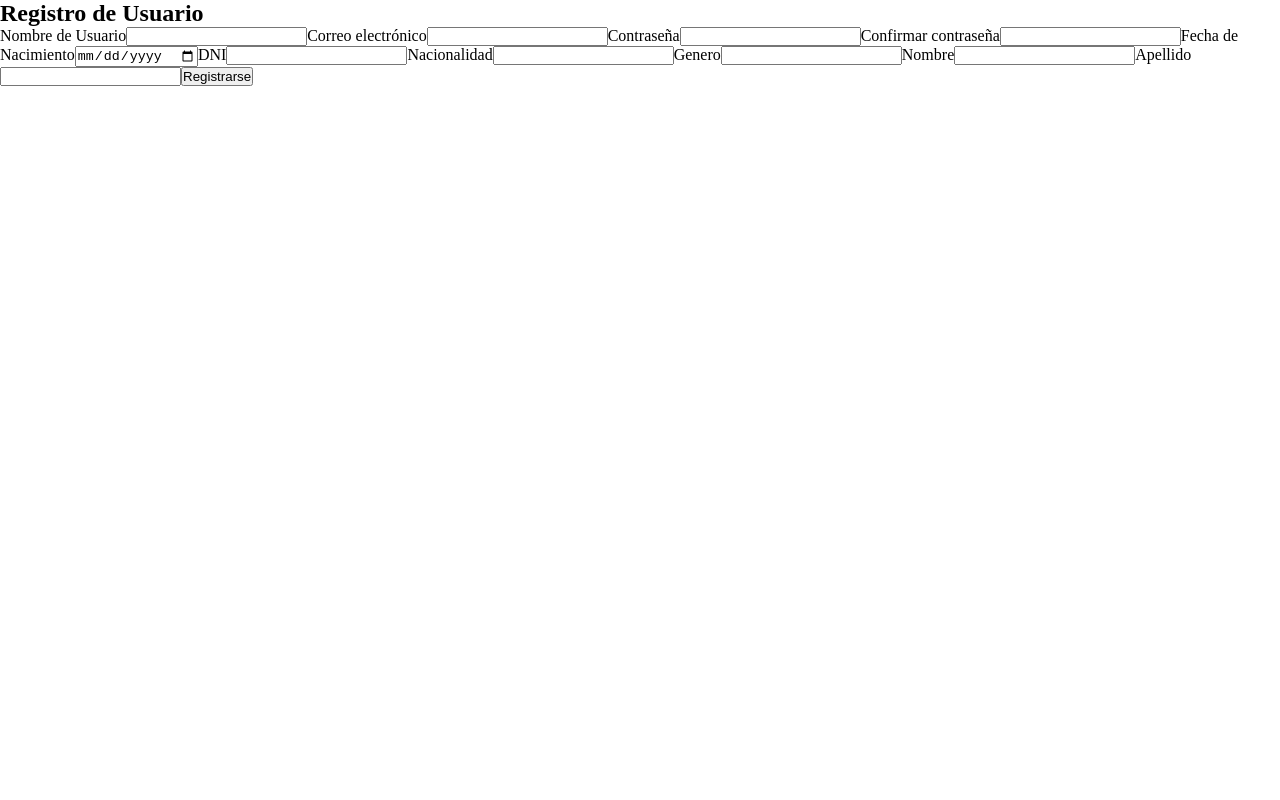
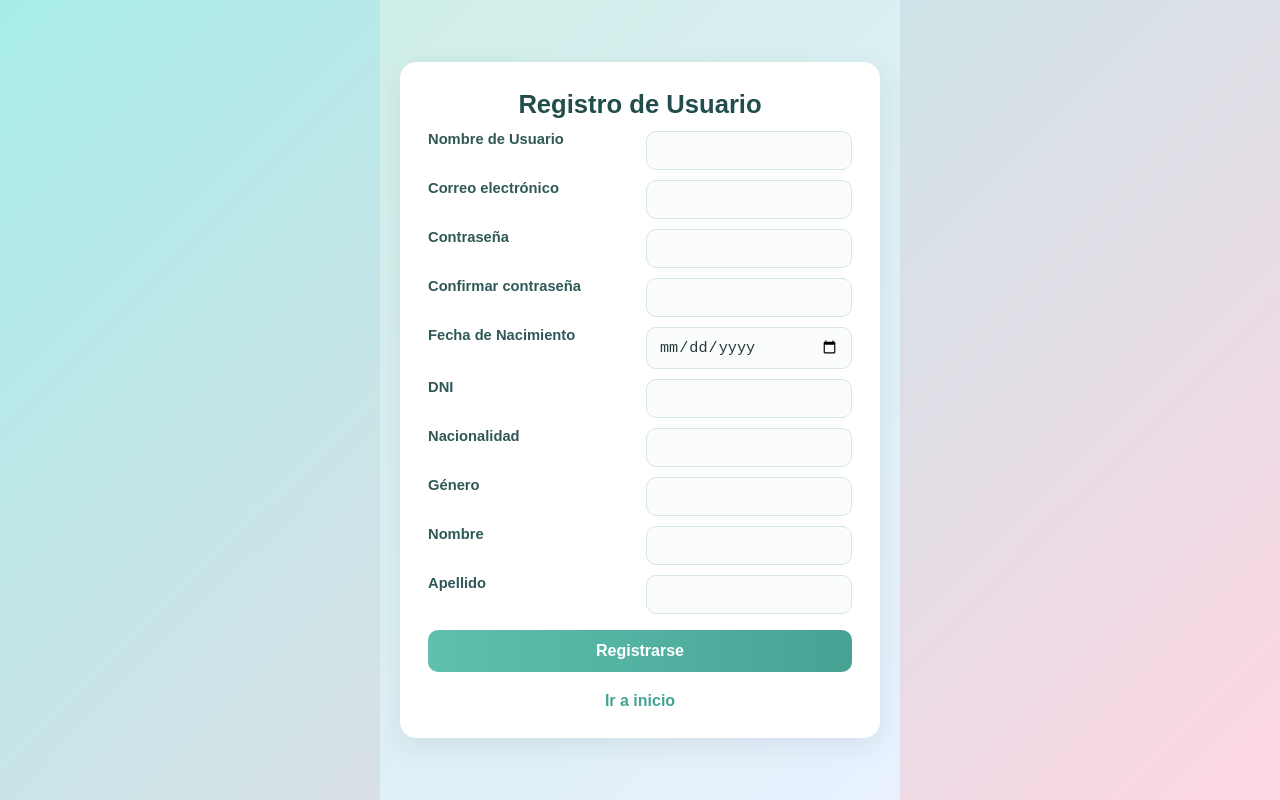
Before and after one commit to ArianaSolis05/proyecto_final_auramind, a React (Vite) app in the folder FE/auramind_fe/: page /crear-usuario in a window 1280 px wide. Built offline with nearby package versions, Linux system fonts and the light colour scheme.

Commit message:
estilo-registro

```diff
--- a/FE/auramind_fe/src/Estilos/Login.css
+++ b/FE/auramind_fe/src/Estilos/Login.css
@@ -1,97 +1,118 @@
-*{
-    margin: 0;
-    padding: 0;
-    box-sizing: border-box;
+/* Fondo general: tono relajante y degradado */
+body {
+  margin: 0;
+  font-family: "Poppins", sans-serif;
+  background: linear-gradient(135deg, #a8edea, #fed6e3);
+  display: flex;
+  justify-content: center;
+  align-items: center;
+  height: 100vh;
 }
-/* Fondo centrado */
+
+/* Contenedor principal */
 .login-container {
   display: flex;
   justify-content: center;
   align-items: center;
-  height: 100vh;
-  background: linear-gradient(135deg, #74ebd5, #9face6);
-  font-family: Arial, sans-serif;
 }
 
-/* Tarjeta del formulario */
+/* Tarjeta principal del login */
 .login-card {
-  background: #fff;
-  padding: 40px;
+  background: #ffffff;
+  padding: 2.5rem;
   border-radius: 20px;
-  box-shadow: 0 4px 15px rgba(0, 0, 0, 0.1);
-  width: 320px;
+  box-shadow: 0 8px 25px rgba(0, 0, 0, 0.1);
+  width: 350px;
   text-align: center;
+  transition: all 0.3s ease;
 }
 
-/* Títulos y subtítulo */
+.login-card:hover {
+  transform: translateY(-4px);
+  box-shadow: 0 10px 30px rgba(0, 0, 0, 0.15);
+}
+
+/* Títulos */
 .login-title {
-  margin-bottom: 10px;
-  color: #333;
+  font-size: 1.8rem;
+  color: #2e4a4e;
+  margin-bottom: 0.3rem;
 }
 
 .login-sub {
-  margin-bottom: 25px;
-  color: #666;
+  font-size: 0.95rem;
+  color: #6a7b7e;
+  margin-bottom: 1.5rem;
 }
 
-/* Filas de entrada */
+/* Entradas */
 .input-row {
-  margin-bottom: 20px;
+  margin-bottom: 1.2rem;
   text-align: left;
 }
 
 .input-label {
-  display: block;
-  color: #555;
-  font-size: 14px;
-  margin-bottom: 5px;
+  display: flex;
+  flex-direction: column;
+  font-size: 0.9rem;
+  color: #2e4a4e;
 }
 
-/* Campos de texto */
 .input-field {
-  width: 100%;
-  padding: 10px;
-  border: 1px solid #ccc;
+  margin-top: 0.4rem;
+  padding: 0.8rem;
+  border: 1px solid #cfd8dc;
   border-radius: 10px;
-  font-size: 14px;
-  outline: none;
-  transition: all 0.3s;
+  font-size: 0.95rem;
+  transition: border 0.3s ease, box-shadow 0.3s ease;
 }
 
 .input-field:focus {
-  border-color: #74ebd5;
+  outline: none;
+  border-color: #7ac9a5;
+  box-shadow: 0 0 6px rgba(122, 201, 165, 0.4);
 }
 
 /* Botón */
 .login-btn {
+  background-color: #7ac9a5;
+  color: white;
+  font-weight: 600;
+  border: none;
+  border-radius: 10px;
+  padding: 0.8rem;
   width: 100%;
-  background: linear-gradient(135deg, #74ebd5, #9face6);
-  border: none;
-  color: white;
-  font-weight: bold;
-  padding: 10px;
-  border-radius: 10px;
   cursor: pointer;
-  transition: opacity 0.3s;
+  transition: background-color 0.3s ease, transform 0.2s ease;
 }
 
 .login-btn:hover {
-  opacity: 0.9;
+  background-color: #5bb98e;
+  transform: translateY(-2px);
 }
 
-/* Pie del formulario */
+/* Pie del login */
 .login-foot {
-  margin-top: 20px;
-  color: #555;
-  font-size: 14px;
+  margin-top: 1.3rem;
+  font-size: 0.9rem;
+  color: #546e7a;
 }
 
 .login-link {
-  color: #74ebd5;
+  color: #5bb98e;
   text-decoration: none;
-  font-weight: bold;
+  font-weight: 600;
+  transition: color 0.3s ease;
 }
 
 .login-link:hover {
+  color: #3e8c6f;
   text-decoration: underline;
 }
+
+/* Mensaje flotante */
+p[mensaje] {
+  color: #fff;
+  font-weight: 500;
+  margin-top: 1rem;
+}
--- /dev/null
+++ b/FE/auramind_fe/src/Estilos/Registro.css
@@ -0,0 +1,166 @@
+/* Registro.css - reemplaza el anterior */
+
+/* Reset y caja */
+*,
+*::before,
+*::after {
+  box-sizing: border-box;
+}
+
+html, body, #root {
+  height: 100%;
+  margin: 0;
+  font-family: "Poppins", sans-serif;
+}
+
+/* Fondo y centrado principal */
+.register-wrapper {
+  min-height: 100vh;
+  display: flex;
+  align-items: center;
+  justify-content: center;
+  background: linear-gradient(135deg, #cfeee8 0%, #e9f1ff 100%);
+  padding: 20px; /* espacio para evitar recorte en móviles */
+}
+
+/* Tarjeta */
+.register-container {
+  width: 100%;
+  max-width: 480px;
+  background: #ffffff;
+  border-radius: 16px;
+  box-shadow: 0 8px 28px rgba(15, 40, 40, 0.08);
+  padding: 28px;
+  transition: transform 0.18s ease, box-shadow 0.18s ease;
+}
+
+/* Levanta ligeramente en hover (útil en desktop) */
+.register-container:hover {
+  transform: translateY(-4px);
+  box-shadow: 0 12px 36px rgba(15, 40, 40, 0.10);
+}
+
+/* Título */
+.register-title {
+  margin: 0 0 12px 0;
+  font-size: 1.6rem;
+  color: #214d4a;
+  text-align: center;
+  font-weight: 700;
+}
+
+/* Formulario: columnas y espaciado */
+.register-form {
+  display: grid;
+  grid-template-columns: 1fr 1fr;
+  grid-column-gap: 12px;
+  grid-row-gap: 10px;
+  margin-top: 6px;
+}
+
+/* Para etiquetas que deben ocupar toda la fila, aplicaremos una clase visual
+   pero como no quieres modificar el HTML, usaremos selectores para inputs date, etc. */
+.register-form > .register-label,
+.register-form > .register-input,
+.register-form > .register-btn,
+.register-form > .register-link {
+  /* por defecto cada elemento ocupa 1 columna */
+}
+
+/* Hacemos que los label precedan a su input visualmente:
+   agrupamos label + input ocupando la misma columna usando display:block en label */
+.register-form label.register-label {
+  display: block;
+  font-size: 0.92rem;
+  color: #2f5856;
+  font-weight: 600;
+  margin-bottom: 6px;
+}
+
+/* Inputs: ocupan el ancho de su columna */
+.register-input {
+  width: 100%;
+  padding: 10px 12px;
+  border-radius: 10px;
+  border: 1px solid #d6e6e3;
+  background: #fbfdfc;
+  font-size: 0.95rem;
+  color: #213c3b;
+  transition: box-shadow 0.18s ease, border-color 0.18s ease;
+}
+
+/* Focus */
+.register-input:focus {
+  outline: none;
+  border-color: #59b9a9;
+  box-shadow: 0 6px 18px rgba(89, 185, 169, 0.12);
+}
+
+/* Hacer que ciertos campos (fecha, DNI, etc.) ocupen 2 columnas para mejor layout.
+   Seleccionamos por tipo de input para no tocar HTML. */
+.register-form input[type="date"],
+.register-form input[type="text"]:nth-of-type(5),
+.register-form input[type="email"],
+.register-form input[type="password"] {
+  /* nothing here — kept for clarity */
+}
+
+/* Forzamos que los últimos inputs (Nombre, Apellido) ocupen 1 columna cada uno,
+   pero el botón y el link ocuparán 2 columnas (fila completa). */
+.register-form .register-btn {
+  grid-column: 1 / -1; /* ocupa toda la fila */
+  padding: 12px;
+  border-radius: 10px;
+  border: none;
+  background: linear-gradient(90deg, #5fc0ad 0%, #46a394 100%);
+  color: #fff;
+  font-weight: 700;
+  cursor: pointer;
+  font-size: 1rem;
+  margin-top: 6px;
+  transition: transform 0.12s ease, filter 0.12s ease;
+}
+
+.register-form .register-btn:hover {
+  transform: translateY(-2px);
+  filter: brightness(0.98);
+}
+
+/* Link de ir a inicio también ocupa toda la fila */
+.register-form .register-link {
+  grid-column: 1 / -1;
+  display: inline-block;
+  margin-top: 10px;
+  text-align: center;
+  color: #46a394;
+  text-decoration: none;
+  font-weight: 600;
+}
+
+/* Mensaje debajo de la tarjeta */
+.register-message {
+  margin-top: 12px;
+  text-align: center;
+  color: #ffffff;
+  font-weight: 600;
+}
+
+/* Media queries: en pantallas pequeñas apilamos todo en 1 columna y reducimos padding */
+@media (max-width: 600px) {
+  .register-container {
+    max-width: 420px;
+    padding: 20px;
+  }
+
+  .register-form {
+    grid-template-columns: 1fr; /* una columna */
+  }
+
+  .register-form .register-btn {
+    padding: 11px;
+  }
+
+  .register-title {
+    font-size: 1.4rem;
+  }
+}
--- a/FE/auramind_fe/src/components/Login.jsx
+++ b/FE/auramind_fe/src/components/Login.jsx
@@ -1,53 +1,91 @@
-import React from 'react'
-import "../Estilos/Login.css"
+import { useState, useEffect } from "react";
+import { postDatos } from "../services/fetch.js";
+import { useNavigate, Link } from "react-router-dom";
+import "../Estilos/Login.css";
 
 function Login() {
+  const [email, setEmail] = useState("");
+  const [password, setPassword] = useState("");
+  const [mensaje, setMensaje] = useState("");
+  const navigate = useNavigate();
+
+  async function iniciarSesion() {
+    if (email === "" || password === "") {
+      setMensaje("Complete todos los campos");
+      return;
+    }
+
+    const datos = { email, password };
+    const respuesta = await postDatos(datos, "usuarios/login/");
+
+    if (respuesta && respuesta.token) {
+      setMensaje("Inicio de sesión exitoso");
+      localStorage.setItem("token", respuesta.token);
+      navigate("/inicio");
+    } else {
+      setMensaje("Credenciales incorrectas");
+    }
+  }
+
+  useEffect(() => {
+    const timer = setTimeout(() => setMensaje(""), 1500);
+    return () => clearTimeout(timer);
+  }, [mensaje]);
+
   return (
     <div>
+      <div className="login-container">
+        <form className="login-card">
+          <h2 className="login-title">Iniciar sesión</h2>
+          <p className="login-sub">Bienvenido de nuevo</p>
 
-      <div class="login-container">
-  <form class="login-card">
-    <h2 class="login-title">Iniciar sesión</h2>
-    <p class="login-sub">Bienvenido de nuevo</p>
-
-    <div class="input-row">
-      <label class="input-label">
+          <div className="input-row">
+            <label className="input-label">
               Correo electrónico
               <input
                 type="email"
-          name="email"
-          class="input-field"
+                className="input-field"
                 placeholder="Ingresa tu correo"
                 required
+                value={email}
+                onChange={(e) => setEmail(e.target.value)}
               />
             </label>
           </div>
 
-    <div class="input-row">
-      <label class="input-label">
+          <div className="input-row">
+            <label className="input-label">
               Contraseña
               <input
                 type="password"
-          name="password"
-          class="input-field"
+                className="input-field"
                 placeholder="Ingresa tu contraseña"
                 required
+                value={password}
+                onChange={(e) => setPassword(e.target.value)}
               />
             </label>
           </div>
 
-    <button class="login-btn" type="button">Ingresar</button>
+          <button
+            className="login-btn"
+            type="button"
+            onClick={iniciarSesion}
+          >
+            Ingresar
+          </button>
 
-    <p class="login-foot">
-      ¿No tienes cuenta?
-      <a href="/crear-usuario" class="login-link">Regístrate</a>
+          <p className="login-foot">
+            ¿No tienes cuenta?{" "}
+            <Link to="/crear-usuario" className="login-link">
+              Regístrate
+            </Link>
           </p>
         </form>
       </div>
-
-
+      <p style={{ textAlign: "center", color: "white" }}>{mensaje}</p>
     </div>
-  )
+  );
 }
 
-export default Login
+export default Login;
--- a/FE/auramind_fe/src/components/Registro.jsx
+++ b/FE/auramind_fe/src/components/Registro.jsx
@@ -1,10 +1,8 @@
 import { useState, useEffect } from "react";
 import { postDatos } from "../services/fetch.js";
+import { useNavigate, Link } from "react-router-dom";
+import "../Estilos/Registro.css";
 
-import { useNavigate } from "react-router-dom";
-import { Link } from "react-router-dom";
-
-//Utlizamos el useState para poder modificar el estado del componente
 function Registro() {
   const [user, setUser] = useState("");
   const [email, setEmail] = useState("");
@@ -16,19 +14,16 @@ function Registro() {
   const [genero, setGenero] = useState("");
   const [nombre, setNombre] = useState("");
   const [apellido, setApellido] = useState("");
+  const [mensaje, setMensaje] = useState("");
 
-
-
-
-  const [mensaje, setMensaje] = useState("");
   const navigate = useNavigate();
   const fechaActual = new Date();
+
   async function registroExitoso() {
     if (nombre == "" || email === "" || password === "") {
       setMensaje("Llene los espacios por favor");
       return;
     }
-    //Validacion de que al registrar las contraseñas sean las mismas
     if (password != confirmpassword) {
       setMensaje("Las contraseñas deben ser iguales");
       return;
@@ -52,8 +47,6 @@ function Registro() {
     navigate("/");
   }
 
-//Utilizamos el useEffect para darle un delay de 1.5s al mensaje, ya sea de rellenar espacios o de registro exitoso
-
   useEffect(() => {
     setTimeout(() => {
       setMensaje("");
@@ -61,106 +54,104 @@ function Registro() {
   }, [mensaje]);
 
   return (
-    <div>
-      <div class="registro-container">
-        <h2>Registro de Usuario</h2>
-        <form class="formulario-registro">
-          <label for="">Nombre de Usuario</label>
+    <div className="register-wrapper">
+      <div className="register-container">
+        <h2 className="register-title">Registro de Usuario</h2>
+        <form className="register-form">
+          <label className="register-label">Nombre de Usuario</label>
           <input
             type="text"
-            id=""
+            className="register-input"
             value={user}
             onChange={(e) => setUser(e.target.value)}
           />
 
-          <label for="">Correo electrónico</label>
+          <label className="register-label">Correo electrónico</label>
           <input
             type="email"
-            id=""
+            className="register-input"
             value={email}
             onChange={(e) => setEmail(e.target.value)}
           />
 
-          <label for="">Contraseña</label>
+          <label className="register-label">Contraseña</label>
           <input
             type="password"
-            id=""
+            className="register-input"
             value={password}
             onChange={(e) => setPassword(e.target.value)}
           />
 
-          <label for="">Confirmar contraseña</label>
+          <label className="register-label">Confirmar contraseña</label>
           <input
-            type="pass"
-            id=""
+            type="password"
+            className="register-input"
             value={confirmpassword}
             onChange={(e) => setConfirmPassword(e.target.value)}
           />
 
-
-          <label for="">Fecha de Nacimiento</label>
+          <label className="register-label">Fecha de Nacimiento</label>
           <input
             type="date"
-            id=""
+            className="register-input"
             value={fecha_nacimiento}
             onChange={(e) => setFecha_Nacimiento(e.target.value)}
           />
 
-
-          <label for="">DNI</label>
+          <label className="register-label">DNI</label>
           <input
             type="text"
-            id=""
+            className="register-input"
             value={cedula}
             onChange={(e) => setCedula(e.target.value)}
           />
 
-
-          <label for="">Nacionalidad</label>
+          <label className="register-label">Nacionalidad</label>
           <input
             type="text"
-            id=""
+            className="register-input"
             value={nacionalidad}
             onChange={(e) => setNacionalidad(e.target.value)}
           />
 
-
-          <label for="">Genero</label>
+          <label className="register-label">Género</label>
           <input
             type="text"
-            id=""
+            className="register-input"
             value={genero}
             onChange={(e) => setGenero(e.target.value)}
           />
 
-
-          <label for="">Nombre</label>
+          <label className="register-label">Nombre</label>
           <input
             type="text"
-            id=""
+            className="register-input"
             value={nombre}
             onChange={(e) => setNombre(e.target.value)}
           />
 
-
-          <label for="">Apellido</label>
+          <label className="register-label">Apellido</label>
           <input
             type="text"
-            id=""
+            className="register-input"
             value={apellido}
             onChange={(e) => setApellido(e.target.value)}
           />
 
-          <button type="button" onClick={registroExitoso}>
+          <button
+            type="button"
+            className="register-btn"
+            onClick={registroExitoso}
+          >
             Registrarse
           </button>
 
-          <Link to={"/"} style={{ color: "white", fontSize: "15px" }}>
+          <Link to={"/"} className="register-link">
             Ir a inicio
           </Link>
         </form>
       </div>
-      <p>{mensaje}</p>
+      <p className="register-message">{mensaje}</p>
     </div>
   );
 }
```
Also changed, not shown: FE/auramind_fe/src/services/fetch.js (+18 -0 lines). Lines whose indentation alone changed are shown as unchanged.
